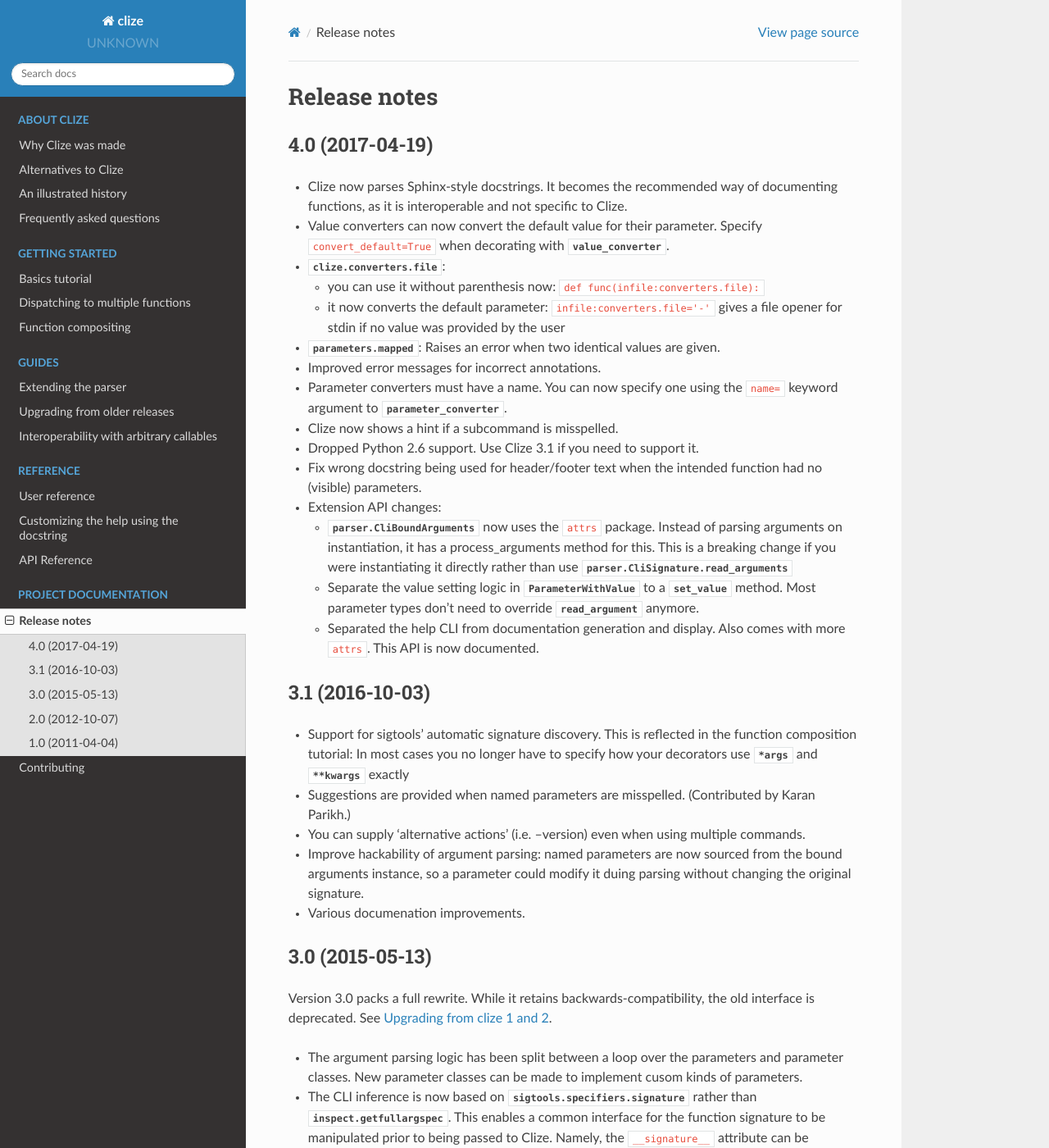
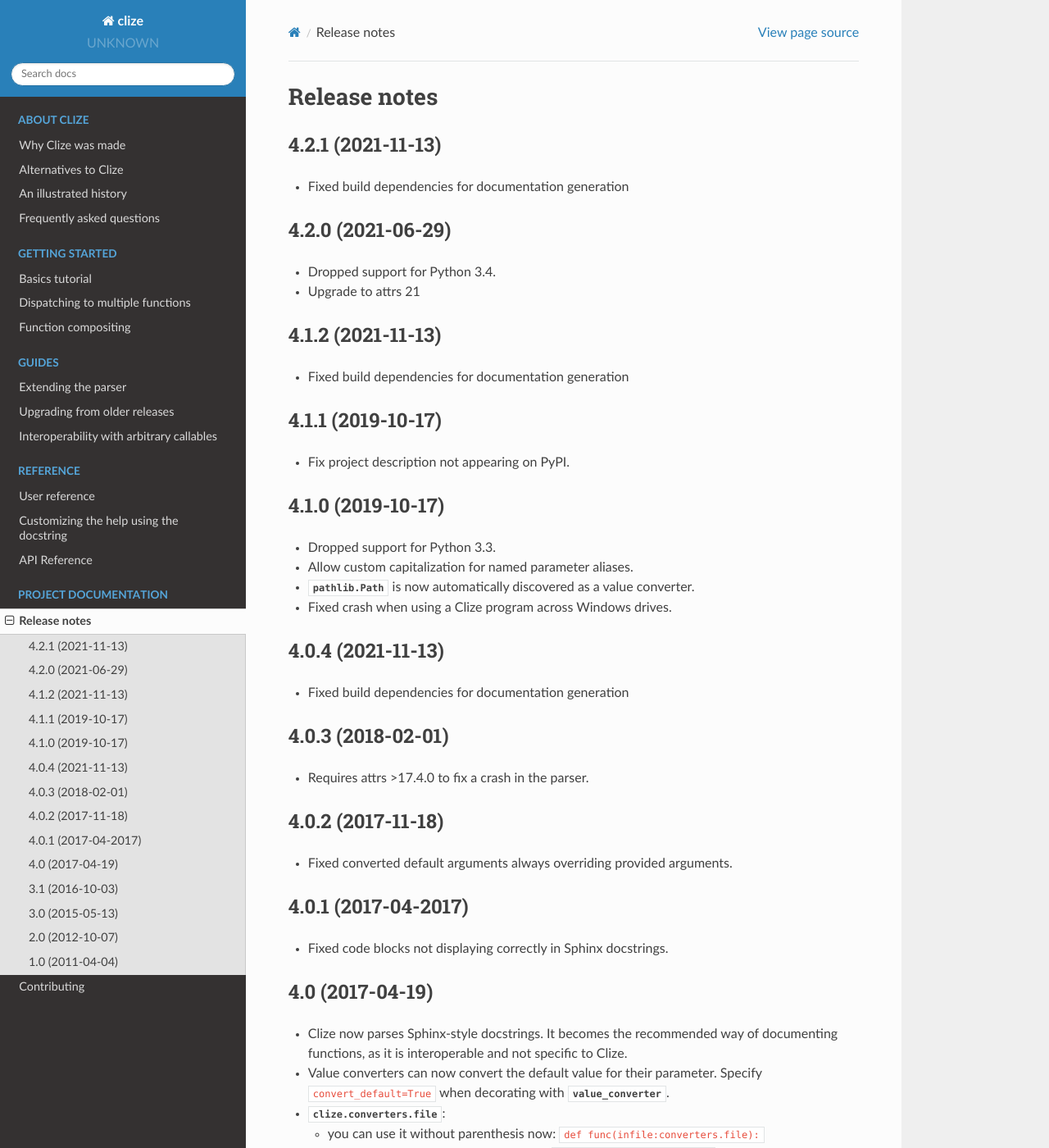
Before and after one commit to epsy/clize, a Sphinx documentation site: the page built from docs/releases.rst, in a window 1280 px wide and 1400 px high. Shown: the whole window at 82% size. Built offline with Sphinx 7.4.7 and the Read the Docs theme 2.0.0, drawn with Linux system fonts in a browser that asks for light colours.

Commit message:
update releases

```diff
--- a/docs/releases.rst
+++ b/docs/releases.rst
@@ -5,7 +5,80 @@
 Release notes
 =============
 
+.. _v4.2:
+
+.. _v4.2.1:
+
+4.2.1 (2021-11-13)
+------------------
+
+* Fixed build dependencies for documentation generation
+
+.. _v4.2.0:
+
+4.2.0 (2021-06-29)
+------------------
+
+* Dropped support for Python 3.4.
+* Upgrade to attrs 21
+
+.. _v4.1:
+
+.. _v4.1.2:
+
+4.1.2 (2021-11-13)
+------------------
+
+* Fixed build dependencies for documentation generation
+
+.. _v4.1.1:
+
+4.1.1 (2019-10-17)
+------------------
+
+* Fix project description not appearing on PyPI.
+
+.. _v4.1.0:
+
+4.1.0 (2019-10-17)
+------------------
+
+* Dropped support for Python 3.3.
+* Allow custom capitalization for named parameter aliases.
+* `pathlib.Path` is now automatically discovered as a value converter.
+* Fixed crash when using a Clize program across Windows drives.
+
 .. _v4.0:
+
+.. _v4.0.4:
+
+4.0.4 (2021-11-13)
+------------------
+
+* Fixed build dependencies for documentation generation
+
+.. _v4.0.3:
+
+4.0.3 (2018-02-01)
+------------------
+
+* Requires attrs >17.4.0 to fix a crash in the parser.
+
+.. _v4.0.2:
+
+4.0.2 (2017-11-18)
+------------------
+
+* Fixed converted default arguments always overriding provided arguments.
+
+.. _v4.0.1:
+
+4.0.1 (2017-04-2017)
+--------------------
+
+* Fixed code blocks not displaying correctly in Sphinx docstrings.
+
+.. _v4.0.0:
 
 4.0 (2017-04-19)
 ----------------
```
